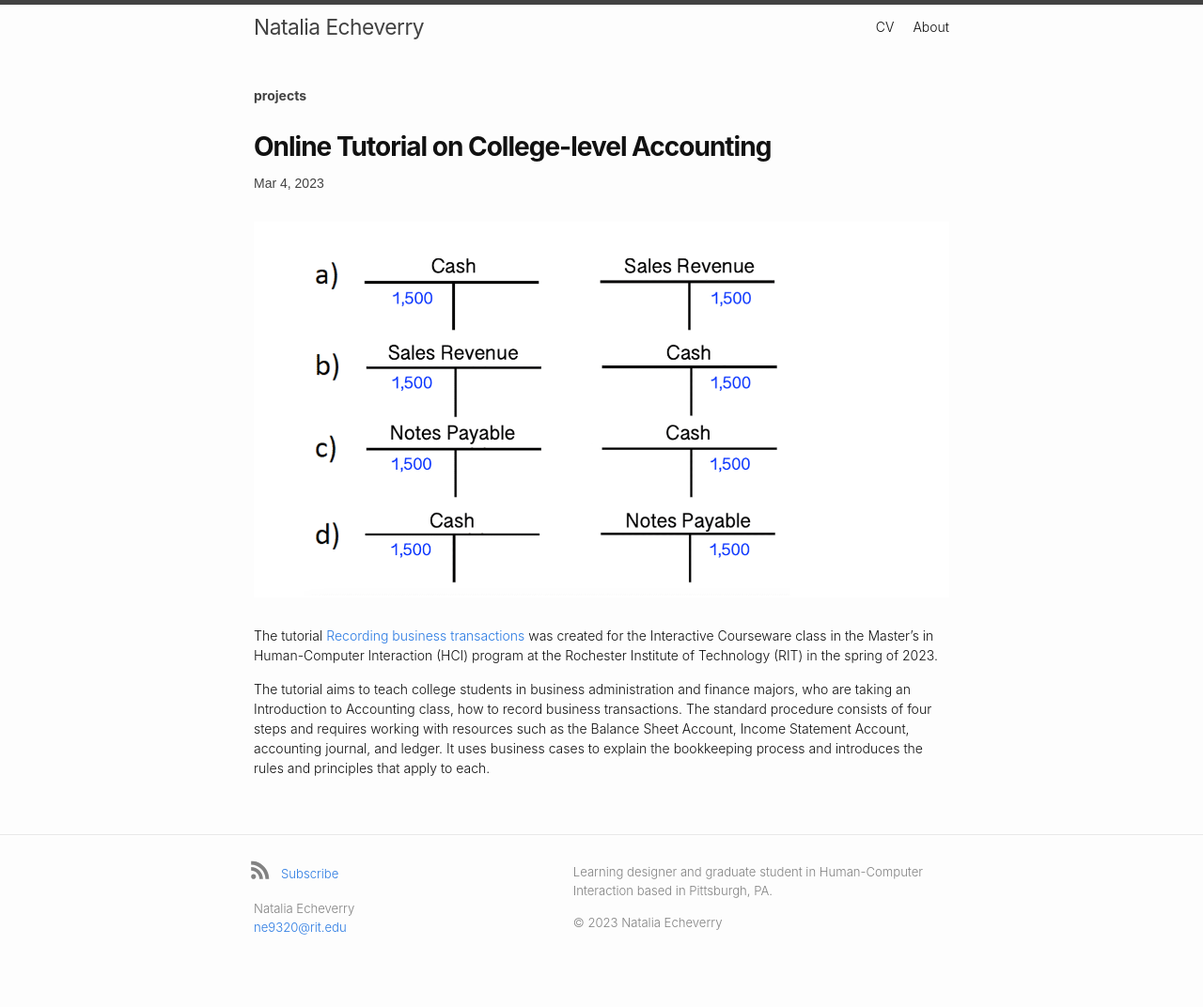
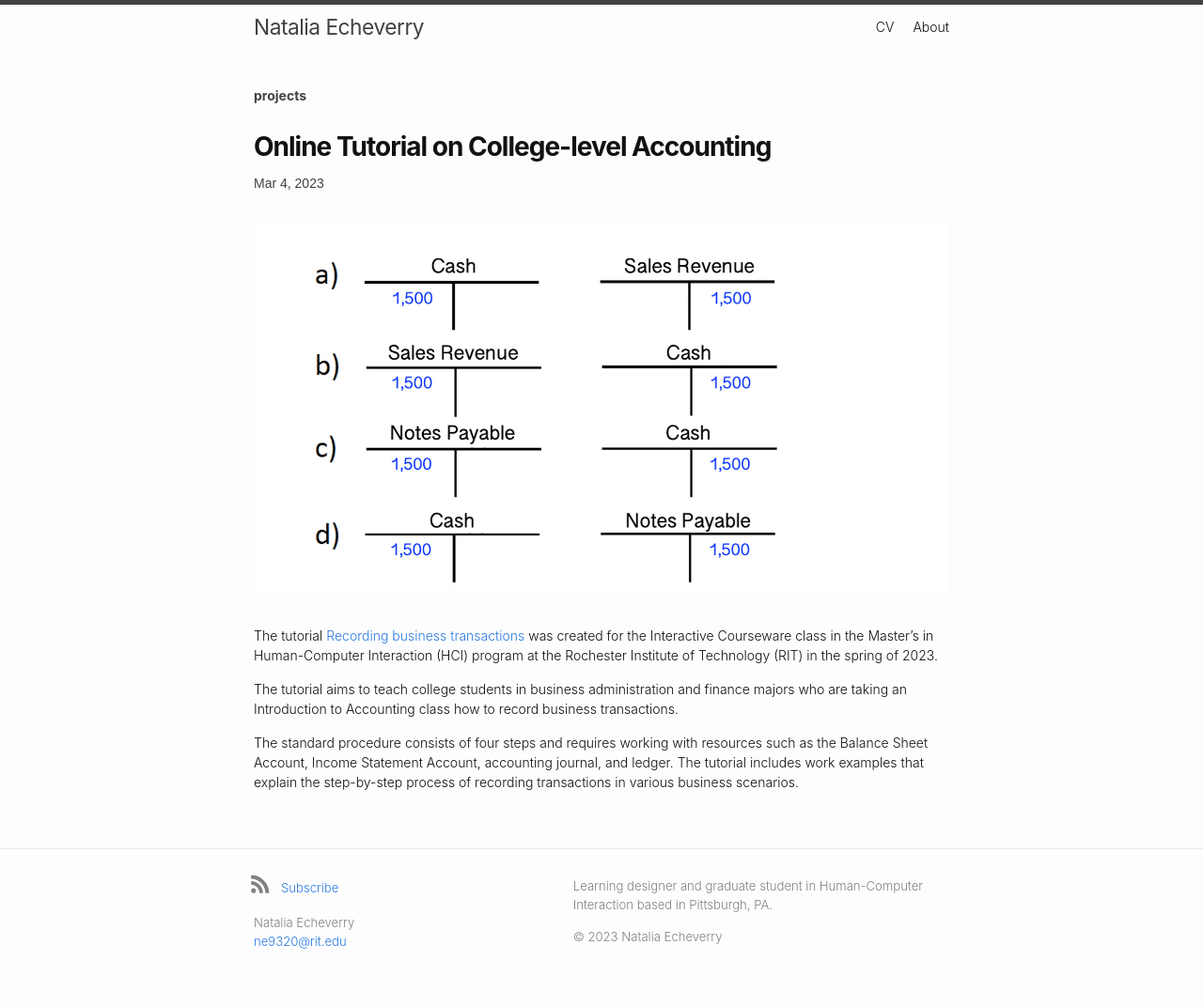
Before and after one commit to verrynatalia/verrynatalia, a Jekyll site: the page built from blog-projects/_posts/2023-05-13-accounting-module.md, in a window 1280 px wide. Shown: the whole page at 94% size. Built offline with Jekyll 4.4.1, drawn with Linux system fonts in a browser that asks for light colours; some web fonts are replaced.

Commit message:
Update 2023-05-13-accounting-module.md

```diff
--- a/blog-projects/_posts/2023-05-13-accounting-module.md
+++ b/blog-projects/_posts/2023-05-13-accounting-module.md
@@ -8,4 +8,6 @@ image: assets/images/business_trans.png
 
 The tutorial [Recording business transactions](https://app.cloud.scorm.com/sc/InvitationConfirmEmail?publicInvitationId=bbbc94bf-78c9-492b-8db9-7e6b51d59035) was created for the Interactive Courseware class in the Master's in Human-Computer Interaction (HCI) program at the Rochester Institute of Technology (RIT) in the spring of 2023.
 
-The tutorial aims to teach college students in business administration and finance majors, who are taking an Introduction to Accounting class, how to record business transactions. The standard procedure consists of four steps and requires working with resources such as the Balance Sheet Account, Income Statement Account, accounting journal, and ledger. It uses business cases to explain the bookkeeping process and introduces the rules and principles that apply to each.
+The tutorial aims to teach college students in business administration and finance majors who are taking an Introduction to Accounting class how to record business transactions.
+
+The standard procedure consists of four steps and requires working with resources such as the Balance Sheet Account, Income Statement Account, accounting journal, and ledger. The tutorial includes work examples that explain the step-by-step process of recording transactions in various business scenarios.
```
